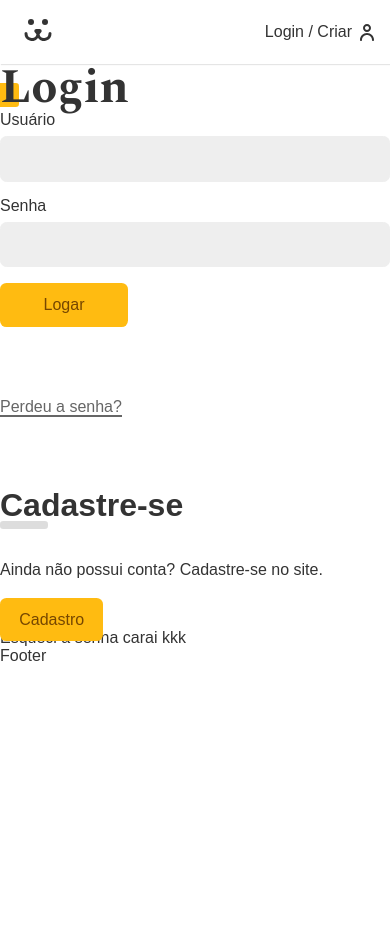
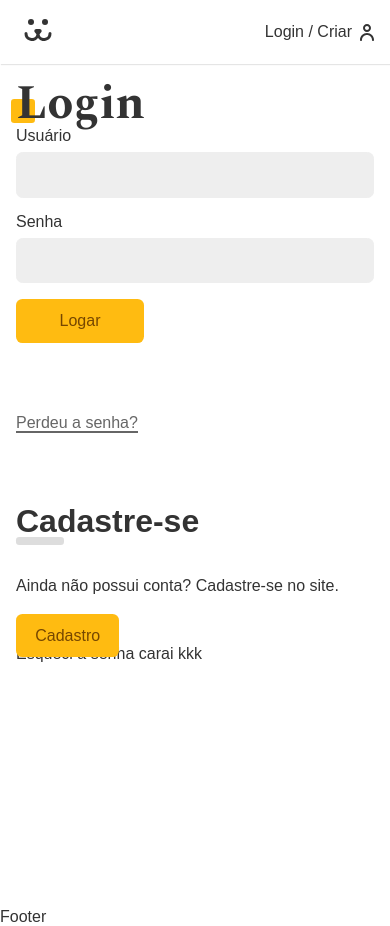
Before and after one commit to jeanfwl/react-origamid, a React app in the folder dogs/: page /login in a window 390 px wide. Before the commit the page ends 844 px from the top, so only its background shows below. Built offline with nearby package versions, Linux system fonts and the light colour scheme; the HTML template or start-up script is replaced by a standard one.

Commit message:
Estilizado background do Login

```diff
--- a/dogs/src/Components/Login/Login.jsx
+++ b/dogs/src/Components/Login/Login.jsx
@@ -5,13 +5,15 @@
 import LoginPasswordLost from './LoginPasswordLost';
 import LoginPasswordReset from './LoginPasswordReset';
 import { UserContext } from '../../UserContext';
+import styles from './Login.module.css';
 
 const Login = () => {
   const { loggedIn } = React.useContext(UserContext);
 
   if (loggedIn) return <Navigate to="/conta" />;
   return (
-    <div>
+    <section className={styles.login}>
+      <div className={styles.forms}>
         <Routes>
           <Route path="/" element={<LoginForm />} />
           <Route path="/criar" element={<LoginCreate />} />
@@ -20,6 +22,7 @@
         </Routes>
         <Link to="perdeu">Esqueci a senha carai kkk</Link>
       </div>
+    </section>
   );
 };
 
--- /dev/null
+++ b/dogs/src/Components/Login/Login.module.css
@@ -0,0 +1,32 @@
+.login {
+  display: grid;
+  grid-template-columns: 1fr 1fr;
+  gap: 2rem;
+  min-height: 100vh;
+}
+
+.forms {
+  margin-top: 20vh;
+  max-width: 30rem;
+  padding: 1rem;
+}
+
+.login::before {
+  display: block;
+  content: '';
+  background: url('../../Assets/login.jpg') no-repeat center center;
+  background-size: cover;
+}
+
+@media (max-width: 40rem) {
+  .login {
+    grid-template-columns: 1fr;
+  }
+  .login::before {
+    display: none;
+  }
+  .forms {
+    max-width: 100%;
+    margin-top: initial;
+  }
+}
```
Lines whose indentation alone changed are shown as unchanged.
